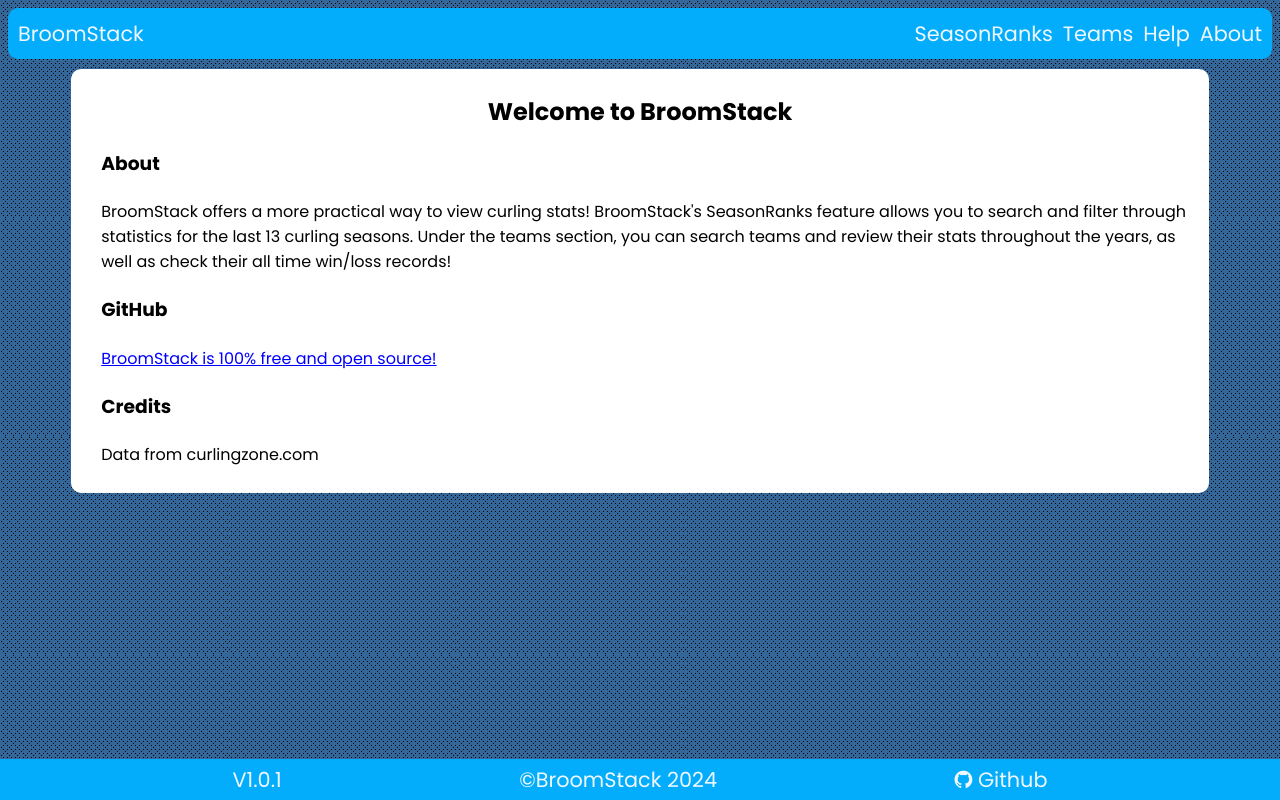
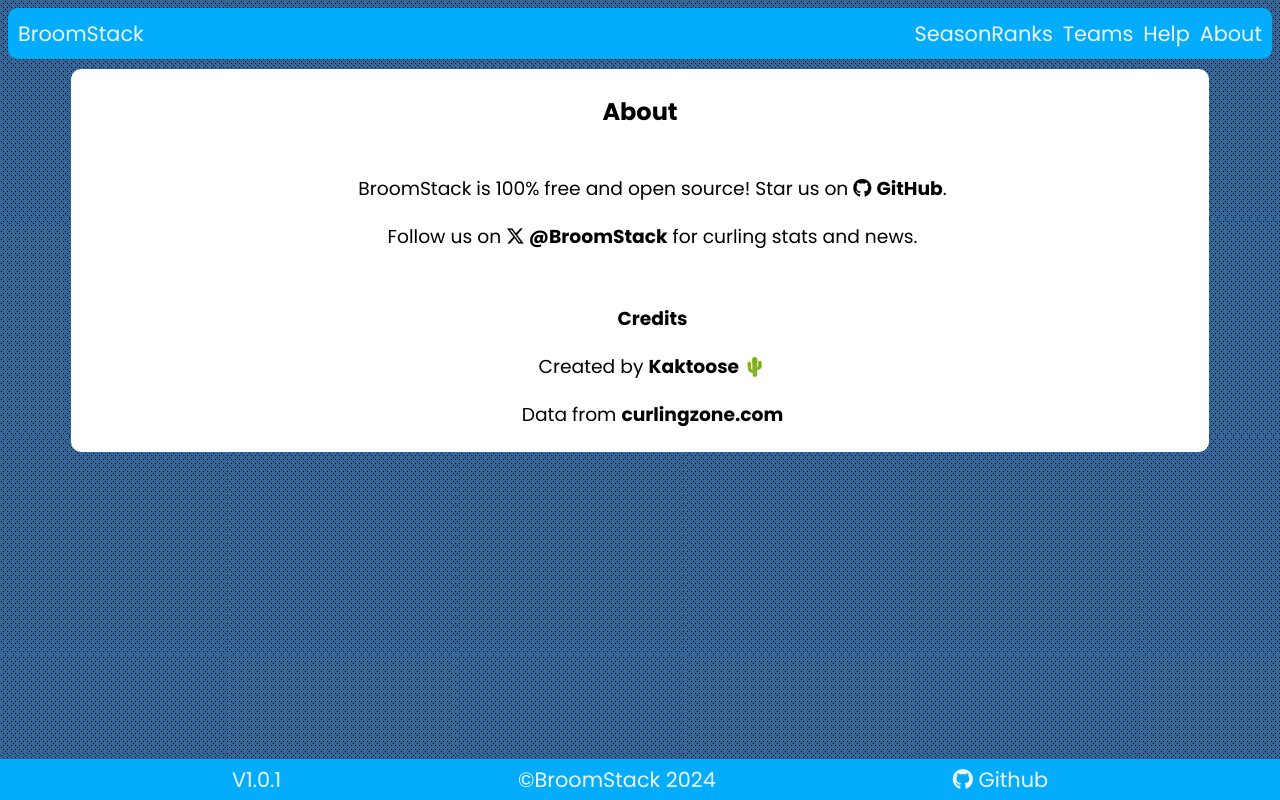
Before and after one commit to Kaktoose/BroomStack, a plain HTML site: page about.html in a window 1280 px wide. Drawn offline with nearby package versions, Linux system fonts and the light colour scheme.

```diff
--- a/about.html
+++ b/about.html
@@ -15,15 +15,16 @@
 
     <article id="siteContent">
         <div style="padding: 5px;">
-            <h2 style="text-align: center;">Welcome to BroomStack</h2>
-            <h3 style="padding-left: 25px">About</h3>
+            <h2 style="text-align: center;">About</h2>
 
-            <h4 style="font-weight: normal; padding-left: 25px;">BroomStack offers a more practical way to view curling stats! BroomStack's SeasonRanks feature allows you to search and filter through statistics for the last 13 curling seasons. Under the teams section, you can search teams and review their stats throughout the years, as well as check their all time win/loss records!</h3>
-            <h3 style="padding-left: 25px"><a style="color: black;" href="https://github.com/Kaktoose/BroomStack">GitHub</a></h3>
 
-            <h4 style="font-weight: normal; padding-left: 25px;"><a href="https://github.com/Kaktoose/BroomStack" style="color: blue; text-decoration: underline;">BroomStack is 100% free and open source! </a></h3>
-            <h3 style="padding-left: 25px">Credits</h3>
-            <h4 style="font-weight: normal; padding-left: 25px;">Data from curlingzone.com</h3>
+            <h3 style="text-align: center; font-weight: normal; padding-left: 25px; padding-top: 25px;"><a href="https://github.com/Kaktoose/BroomStack" style="color: black;">BroomStack is 100% free and open source! Star us on <i class="fa fa-github"></i> <span style="font-weight: bold;">GitHub</span>.</a></h3>
+            <h3 style="text-align: center; font-weight: normal; padding-left: 25px;"><a href="https://github.com/Kaktoose/BroomStack" style="color: black;">Follow us on <a style="color: black; font-weight: bold;"href="https://x.com/Broomstack/"><i class="fa-brands fa-x-twitter"></i> @BroomStack</a> for curling stats and news.</h3>
+
+            <h3 style="text-align: center; padding-left: 25px; padding-top: 35px;">Credits</h3>
+            <h3 style="text-align: center; font-weight: normal; padding-left: 25px;">Created by <a href="https://github.com/Kaktoose" style="color: black; font-weight: bold;">  Kaktoose 🌵</a></h3>
+
+            <h3 style="text-align: center; font-weight: normal; padding-left: 25px;">Data from <a href="https://curlingzone.com" style="color: black; font-weight: bold;">curlingzone.com</a> </h3>
 
 
 
@@ -32,8 +33,11 @@
     </article>
 
 <script src="script.js"></script>
+<script src="https://kit.fontawesome.com/30f798ba96.js" crossorigin="anonymous"></script>
+
 <script>
     $(function(){
+
         $("#nav-placeholder").load("../nav.html");
       });
 </script>
--- a/nav.html
+++ b/nav.html
@@ -46,3 +46,4 @@
 
 
     </footer>
+    <link rel="icon" type="image/x-icon" href="/favicon.jpg">
```
Also changed, not shown: index.html (+1 -0 lines), favicon.jpg (added).
